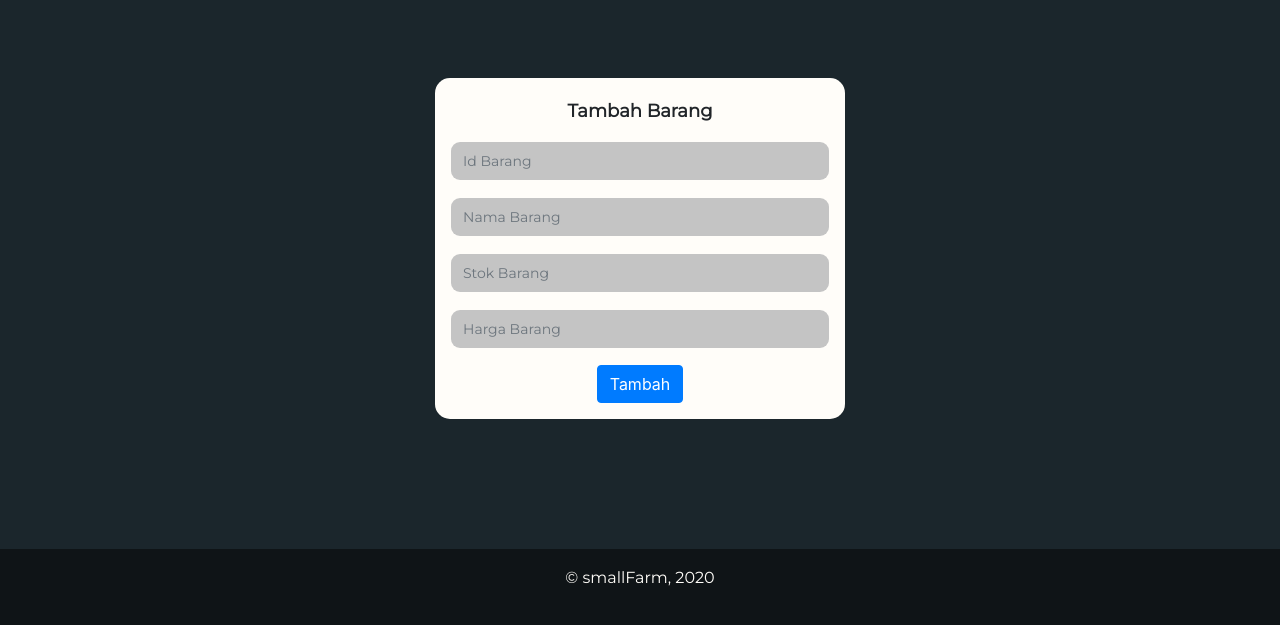
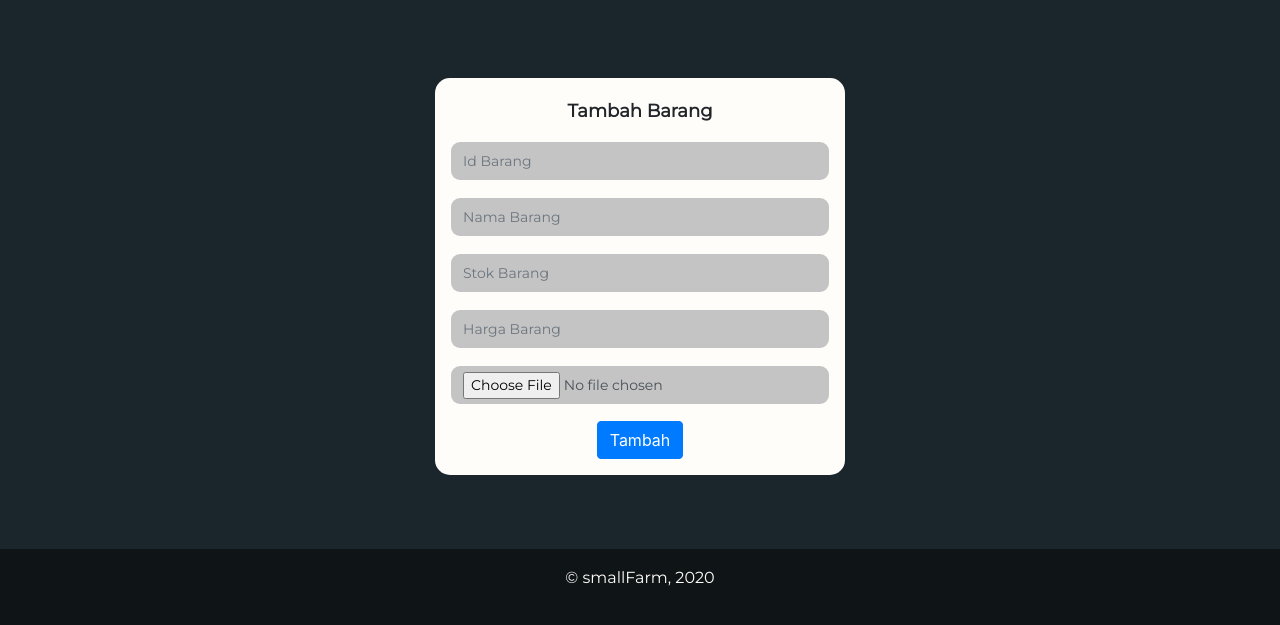
Before and after one commit to indrarz/RPL-Project-smallFarm, a PHP site: page /tambahbarang.php in a window 1280 px wide. Shown: the part 90-715 px from the top of the page. Run offline with PHP 8.4, Linux system fonts and the light colour scheme; some web fonts are replaced.

Commit message:
Update tambahbarang.php

```diff
--- a/tambahbarang.php
+++ b/tambahbarang.php
@@ -49,6 +49,9 @@
             <p>
               <input type="text" class="form-control" name="Harga_produk" placeholder="Harga Barang" required oninvalid="this.setCustomValidity('Data tidak boleh kosong')" oninput="setCustomValidity('')">
             </p>
+            <p>
+              <input type="file" class="form-control" name="Gambar_produk" placeholder="Gambar Barang" required oninvalid="this.setCustomValidity('Data tidak boleh kosong')" oninput="setCustomValidity('')">
+            </p>
             <p class="tombol">
               <button type="submit" class="btn btn-primary sub-tambah" name="Tambah">Tambah</button>
             </p>
```
